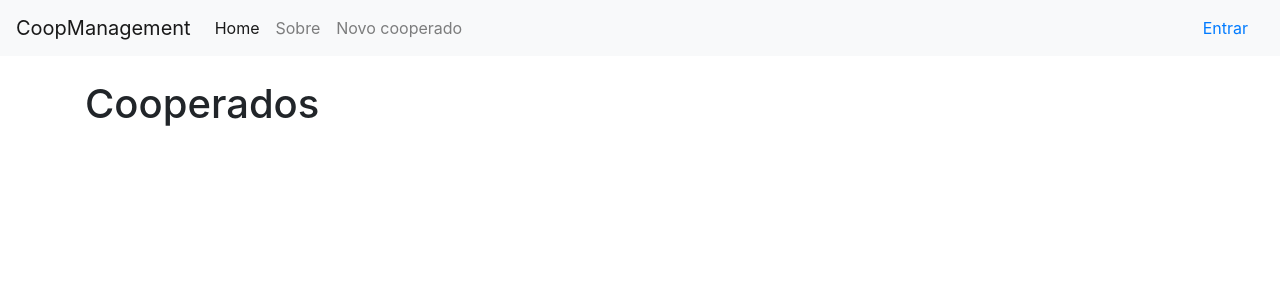
After one commit to vctr-moraes/CoopManagement, a Symfony app: template templates/cooperado/listar.html.twig in a window 1280 px wide. The commit adds this page. Shown: the top 300 px of the page. Run offline with Twig, Linux system fonts and the light colour scheme; the template is opened without the code that fills it, so the values that code supplies are empty; some libraries are stand-ins or nearby versions.

Commit message:
inserindo bootstrap

```diff
--- a/config/routes.yaml
+++ b/config/routes.yaml
@@ -37,6 +37,11 @@ cadastrarCooperado:
     controller: App\Controller\Cooperado\CooperadoController::cadastrar
     methods: GET
 
+cooperados:
+    path: /cooperado/lista
+    controller: App\Controller\Cooperado\CooperadoController::listar
+    methods: GET|POST
+
 salvarCooperado:
     path: /cooperado/salvar
     controller: App\Controller\Cooperado\SalvarCooperadoController::salvar
--- a/src/Controller/Cooperado/CooperadoController.php
+++ b/src/Controller/Cooperado/CooperadoController.php
@@ -14,6 +14,11 @@
         public function cooperado()
         {
             return $this->render('cooperado/cooperado.html.twig');
+        }
+
+        public function listar()
+        {
+            return $this->render('cooperado/listar.html.twig');
         }
 
         /**
--- a/templates/cooperado/cooperado.html.twig
+++ b/templates/cooperado/cooperado.html.twig
@@ -7,7 +7,7 @@
     <div class="container">
         <h1>Cooperados</h1>
         <a href="/cooperado/novos">Novas matrículas</a><br><br>
-        <a href="">Listar</a><br><br>
+        <a href="/cooperado/lista">Listar</a><br><br>
         <a href="/cooperado/desligados">Desligados</a><br><br>
         <a href="/usuario">Voltar</a><br><br>
     </div>
--- /dev/null
+++ b/templates/cooperado/listar.html.twig
@@ -0,0 +1,12 @@
+{% extends 'base.html.twig' %}
+
+{% block title %}Cursos{% endblock %}
+
+{% block body %}
+
+<div class="container">
+    <h1>Cooperados</h1>
+
+</div>
+
+{% endblock %}
```
